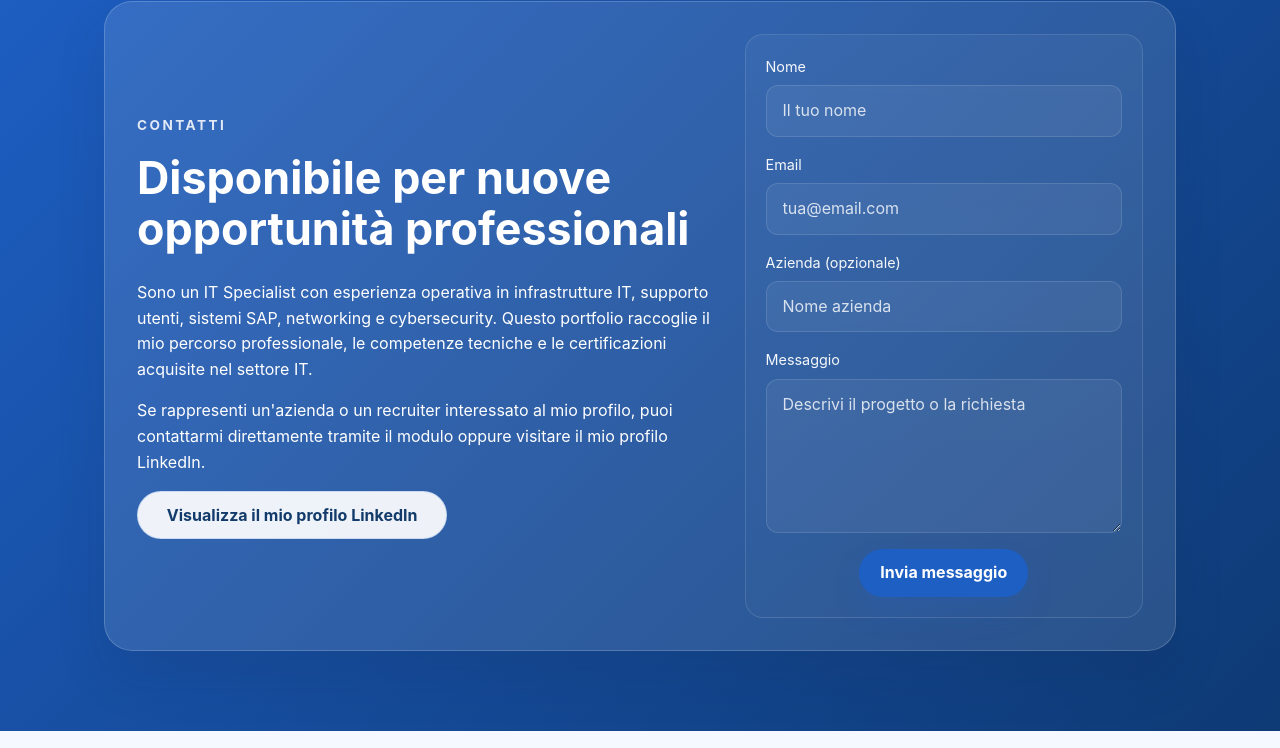
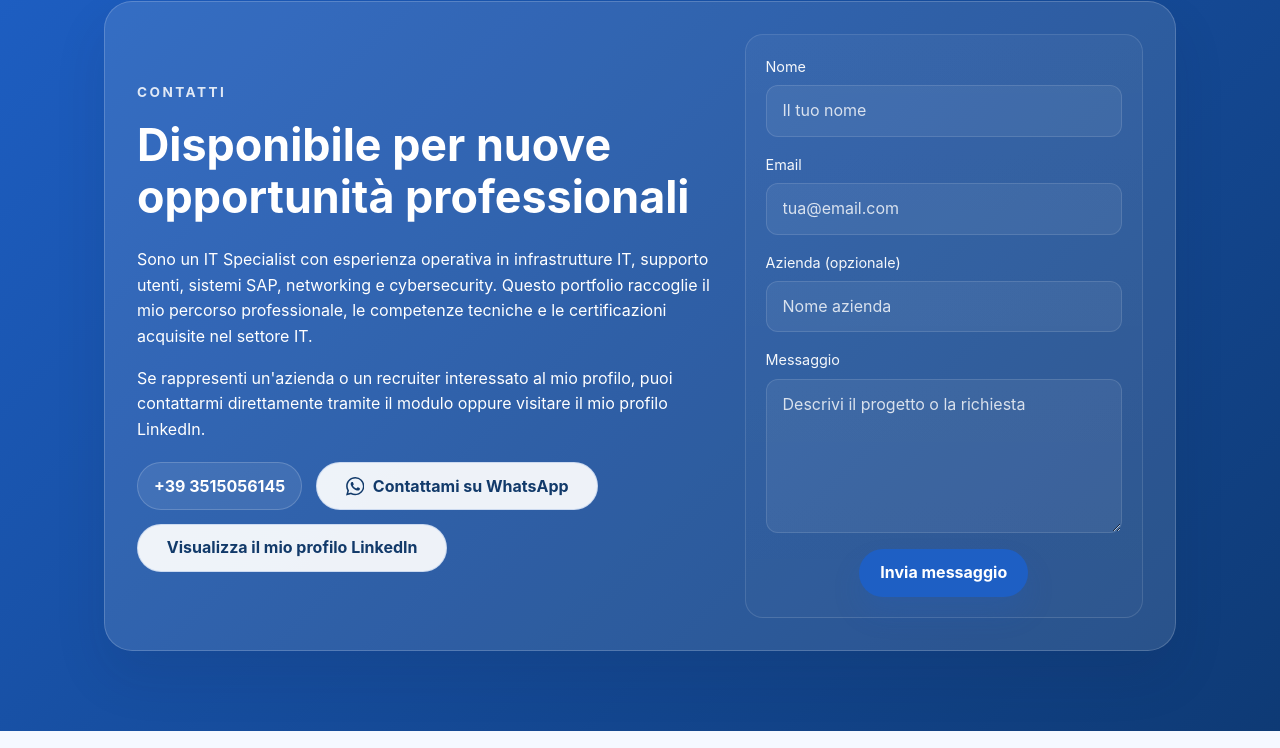
Before and after one commit to gaetanorussoits1994-coder/portfolio-gaetano-russo, a plain HTML site: page index.html in a window 1280 px wide. Shown: the part 4765-5513 px from the top of the page. Drawn offline with nearby package versions, Linux system fonts and the light colour scheme.

Commit message:
Aggiornato numero di telefono e link WhatsApp

```diff
--- a/index.html
+++ b/index.html
@@ -225,7 +225,14 @@
             <h2>Disponibile per nuove opportunità professionali</h2>
             <p>Sono un IT Specialist con esperienza operativa in infrastrutture IT, supporto utenti, sistemi SAP, networking e cybersecurity. Questo portfolio raccoglie il mio percorso professionale, le competenze tecniche e le certificazioni acquisite nel settore IT.</p>
             <p>Se rappresenti un'azienda o un recruiter interessato al mio profilo, puoi contattarmi direttamente tramite il modulo oppure visitare il mio profilo LinkedIn.</p>
-            <a class="button button--secondary" href="https://www.linkedin.com/in/gaetano-russo-b11664220/" target="_blank" rel="noreferrer">Visualizza il mio profilo LinkedIn</a>
+            <div class="contact-actions">
+              <a class="contact-phone" href="tel:+393515056145">+39 3515056145</a>
+              <a class="button button--secondary whatsapp-button" href="https://wa.me/393515056145" target="_blank" rel="noreferrer">
+                <svg viewBox="0 0 24 24" aria-hidden="true" focusable="false" xmlns="http://www.w3.org/2000/svg"><path d="M20.52 3.48A11.86 11.86 0 0 0 12.08 0C5.5 0 .15 5.35.15 11.93c0 2.1.55 4.16 1.6 5.98L.05 24l6.24-1.64a11.9 11.9 0 0 0 5.79 1.48h.01c6.58 0 11.93-5.35 11.93-11.93 0-3.19-1.24-6.18-3.5-8.43ZM12.09 21.82h-.01a9.9 9.9 0 0 1-5.05-1.38l-.36-.21-3.7.97.99-3.61-.23-.37a9.87 9.87 0 0 1-1.51-5.29c0-5.47 4.45-9.91 9.92-9.91 2.65 0 5.14 1.03 7.01 2.91a9.84 9.84 0 0 1 2.9 7.01c-.01 5.45-4.46 9.88-9.96 9.88Zm5.44-7.41c-.3-.15-1.76-.87-2.03-.97-.27-.1-.47-.15-.67.15-.2.3-.77.97-.94 1.17-.17.2-.35.22-.65.07-.3-.15-1.26-.46-2.4-1.48-.89-.79-1.49-1.77-1.66-2.07-.17-.3-.02-.46.13-.61.13-.13.3-.35.45-.52.15-.17.2-.3.3-.5.1-.2.05-.37-.02-.52-.08-.15-.67-1.62-.92-2.22-.24-.58-.49-.5-.67-.51h-.57c-.2 0-.52.07-.79.37-.27.3-1.04 1.02-1.04 2.49s1.07 2.89 1.22 3.09c.15.2 2.11 3.22 5.11 4.51.71.31 1.27.49 1.7.63.71.23 1.36.2 1.87.12.57-.09 1.76-.72 2.01-1.42.25-.7.25-1.29.17-1.42-.07-.12-.27-.19-.57-.34Z"/></svg>
+                <span>Contattami su WhatsApp</span>
+              </a>
+              <a class="button button--secondary" href="https://www.linkedin.com/in/gaetano-russo-b11664220/" target="_blank" rel="noreferrer">Visualizza il mio profilo LinkedIn</a>
+            </div>
           </div>
 
           <form id="contactForm" class="contact-form" aria-label="Modulo di contatto">
--- a/style.css
+++ b/style.css
@@ -596,6 +596,40 @@ article.card h1 {
 
 .contact-details a {
   color: #fff;
+}
+
+.contact-actions {
+  display: flex;
+  flex-wrap: wrap;
+  gap: 0.85rem;
+  align-items: center;
+  margin-top: 1.25rem;
+  max-width: 100%;
+  min-width: 0;
+}
+
+.contact-phone {
+  display: inline-flex;
+  align-items: center;
+  min-height: 3rem;
+  padding: 0 1rem;
+  border-radius: 999px;
+  border: 1px solid rgba(255, 255, 255, 0.18);
+  background: rgba(255, 255, 255, 0.08);
+  color: #fff;
+  font-weight: 700;
+  line-height: 1.2;
+}
+
+.whatsapp-button {
+  gap: 0.55rem;
+}
+
+.whatsapp-button svg {
+  width: 1.15rem;
+  height: 1.15rem;
+  flex: 0 0 auto;
+  fill: currentColor;
 }
 
 /* Contact form styles */
@@ -1438,6 +1472,7 @@ img,
   }
 
   .hero__actions,
+  .contact-actions,
   .form-row--actions {
     gap: 0.75rem;
   }
@@ -1521,12 +1556,14 @@ img,
 
   .hero__actions,
   .form-row--actions,
+  .contact-actions,
   .categories {
     flex-direction: column;
     align-items: stretch;
   }
 
   .button,
+  .contact-phone,
   .category-btn,
   .footer-button {
     width: 100%;
```
Also changed, not shown: articolo1.html (+1 -0 lines), contact.html (+8 -1 lines), contatti.html (+8 -1 lines).
